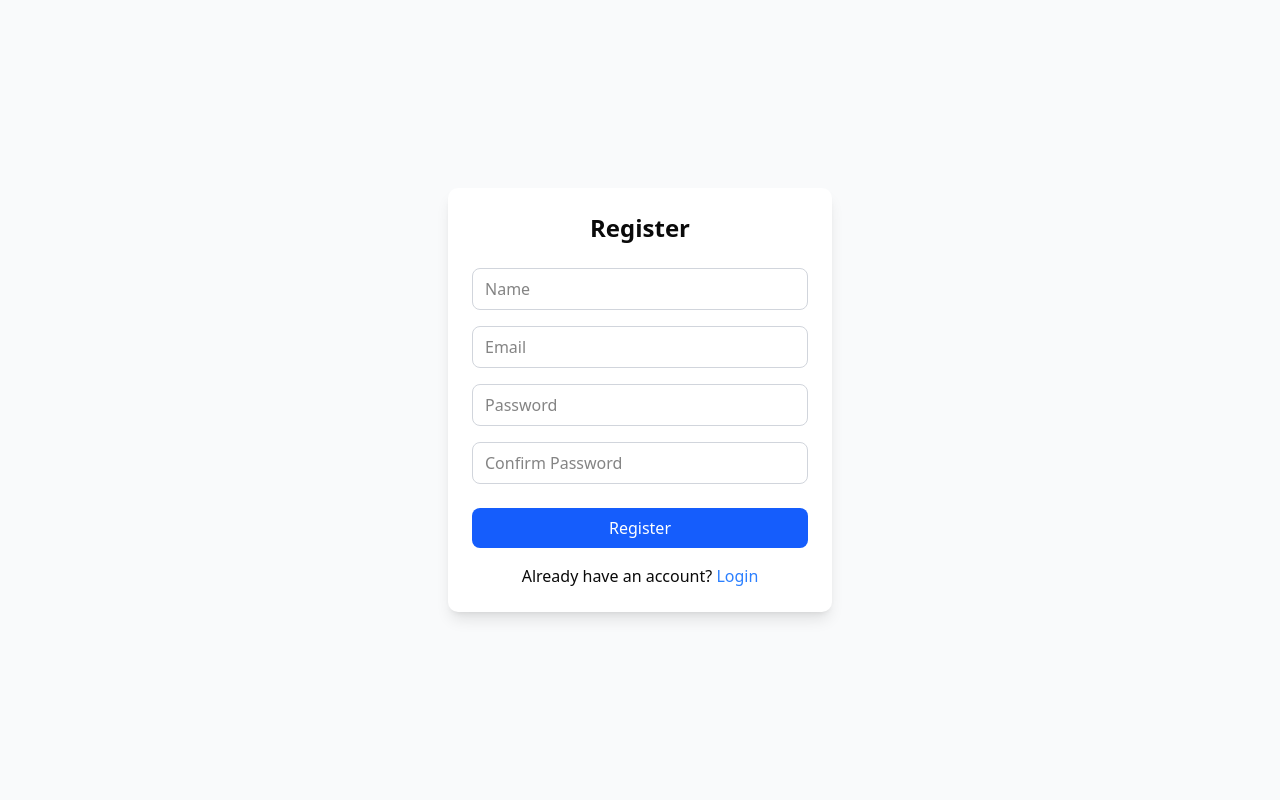
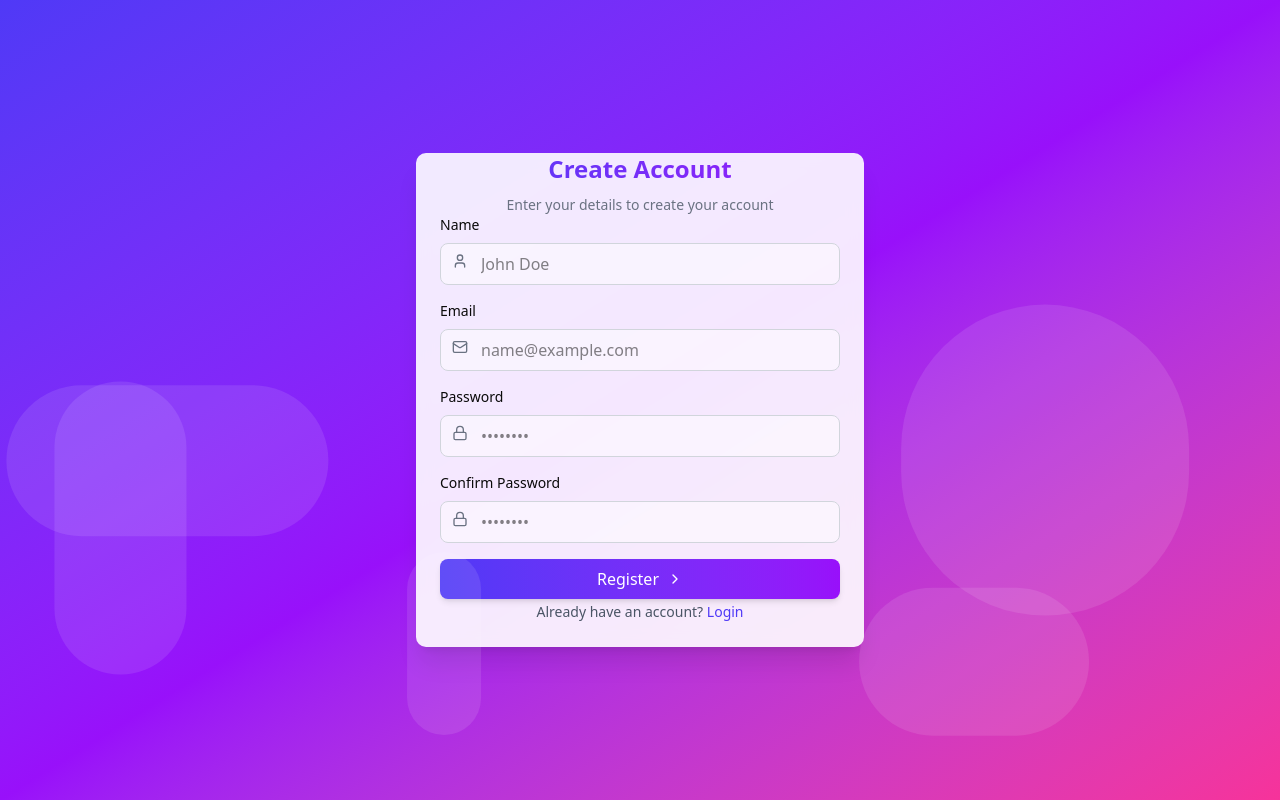
Before and after one commit to darshanbhere7/AlgoTraceX, a React (Vite) app in the folder frontend/: page /register in a window 1280 px wide. Built offline with nearby package versions, Linux system fonts and the light colour scheme.

Commit message:
register page style updated

```diff
--- a/frontend/src/pages/Auth/Register.jsx
+++ b/frontend/src/pages/Auth/Register.jsx
@@ -1,7 +1,12 @@
 import { useState } from 'react';
 import { Link } from 'react-router-dom';
+import { motion } from 'framer-motion';
+import { ChevronRight, Mail, Lock, User, Loader2 } from 'lucide-react';
 import { Button } from '@/components/ui/button';
 import { Input } from '@/components/ui/input';
+import { Label } from '@/components/ui/label';
+import { Card, CardContent, CardDescription, CardFooter, CardHeader, CardTitle } from '@/components/ui/card';
+import { Alert, AlertDescription } from '@/components/ui/alert';
 import { useAuth } from '../../context/AuthContext';
 
 const Register = () => {
@@ -34,61 +39,178 @@ const Register = () => {
   };
 
   return (
-    <div className="flex justify-center items-center min-h-screen bg-gray-50">
-      <div className="w-full max-w-sm p-6 bg-white rounded-lg shadow-lg">
-        <h2 className="text-2xl font-semibold text-center mb-6">Register</h2>
+    <div className="flex justify-center items-center min-h-screen w-full bg-gradient-to-br from-indigo-600 via-purple-600 to-pink-500">
+      <div className="absolute inset-0 bg-grid-white/[0.05] bg-grid-white/[0.05]" />
+
+      <motion.div
+        initial={{ opacity: 0, y: 20 }}
+        animate={{ opacity: 1, y: 0 }}
+        transition={{ duration: 0.5 }}
+        className="w-full max-w-md p-4 sm:p-0"
+      >
+        <Card className="backdrop-blur-sm bg-white/90 border-0 shadow-xl">
+          <CardHeader className="space-y-1">
+            <motion.div
+              initial={{ scale: 0.95 }}
+              animate={{ scale: 1 }}
+              transition={{
+                type: "spring",
+                stiffness: 400,
+                damping: 17
+              }}
+            >
+              <CardTitle className="text-2xl font-bold text-center bg-gradient-to-r from-indigo-600 to-purple-600 bg-clip-text text-transparent">
+                Create Account
+              </CardTitle>
+            </motion.div>
+            <CardDescription className="text-center text-gray-500">
+              Enter your details to create your account
+            </CardDescription>
+          </CardHeader>
+          <CardContent className="space-y-4">
             {(validationError || error) && (
-          <div className="mb-4 text-red-600">{validationError || error}</div>
+              <motion.div
+                initial={{ opacity: 0, height: 0 }}
+                animate={{ opacity: 1, height: 'auto' }}
+                transition={{ duration: 0.3 }}
+              >
+                <Alert variant="destructive" className="border-red-500/50 bg-red-500/10 text-red-600">
+                  <AlertDescription>{validationError || error}</AlertDescription>
+                </Alert>
+              </motion.div>
             )}
-        <form onSubmit={handleSubmit}>
-          <div className="mb-4">
+
+            <form onSubmit={handleSubmit} className="space-y-4">
+              <div className="space-y-2">
+                <Label htmlFor="name" className="text-sm font-medium">
+                  Name
+                </Label>
+                <div className="relative">
+                  <User className="absolute left-3 top-2.5 h-4 w-4 text-gray-500" />
                   <Input
+                    id="name"
                     type="text"
-              placeholder="Name"
+                    placeholder="John Doe"
                     value={name}
                     onChange={(e) => setName(e.target.value)}
+                    className="pl-10 bg-white/50 focus:bg-white transition-all duration-300"
                     required
                   />
                 </div>
-          <div className="mb-4">
+              </div>
+
+              <div className="space-y-2">
+                <Label htmlFor="email" className="text-sm font-medium">
+                  Email
+                </Label>
+                <div className="relative">
+                  <Mail className="absolute left-3 top-2.5 h-4 w-4 text-gray-500" />
                   <Input
+                    id="email"
                     type="email"
-              placeholder="Email"
+                    placeholder="name@example.com"
                     value={email}
                     onChange={(e) => setEmail(e.target.value)}
+                    className="pl-10 bg-white/50 focus:bg-white transition-all duration-300"
                     required
                   />
                 </div>
-          <div className="mb-4">
+              </div>
+
+              <div className="space-y-2">
+                <Label htmlFor="password" className="text-sm font-medium">
+                  Password
+                </Label>
+                <div className="relative">
+                  <Lock className="absolute left-3 top-2.5 h-4 w-4 text-gray-500" />
                   <Input
+                    id="password"
                     type="password"
-              placeholder="Password"
+                    placeholder="••••••••"
                     value={password}
                     onChange={(e) => setPassword(e.target.value)}
+                    className="pl-10 bg-white/50 focus:bg-white transition-all duration-300"
                     required
                   />
                 </div>
-          <div className="mb-6">
+              </div>
+
+              <div className="space-y-2">
+                <Label htmlFor="confirmPassword" className="text-sm font-medium">
+                  Confirm Password
+                </Label>
+                <div className="relative">
+                  <Lock className="absolute left-3 top-2.5 h-4 w-4 text-gray-500" />
                   <Input
+                    id="confirmPassword"
                     type="password"
-              placeholder="Confirm Password"
+                    placeholder="••••••••"
                     value={confirmPassword}
                     onChange={(e) => setConfirmPassword(e.target.value)}
+                    className="pl-10 bg-white/50 focus:bg-white transition-all duration-300"
                     required
                   />
                 </div>
+              </div>
+
               <Button
                 type="submit"
-            className="w-full bg-blue-500 text-white py-2 rounded"
+                className="w-full bg-gradient-to-r from-indigo-600 to-purple-600 hover:from-indigo-700 hover:to-purple-700 text-white font-medium py-2 rounded-md transition-all duration-300 shadow-md hover:shadow-lg"
                 disabled={isLoading}
               >
-            {isLoading ? 'Registering...' : 'Register'}
+                {isLoading ? (
+                  <>
+                    <Loader2 className="mr-2 h-4 w-4 animate-spin" /> Registering...
+                  </>
+                ) : (
+                  <>
+                    Register <ChevronRight className="ml-2 h-4 w-4" />
+                  </>
+                )}
               </Button>
             </form>
-        <div className="mt-4 text-center">
-          <span>Already have an account? </span>
-          <Link to="/login" className="text-blue-500">Login</Link>
-        </div>
+          </CardContent>
+          <CardFooter className="flex justify-center pb-6">
+            <motion.div
+              whileHover={{ scale: 1.02 }}
+              transition={{ type: "spring", stiffness: 400, damping: 10 }}
+            >
+              <span className="text-sm text-gray-600">Already have an account? </span>
+              <Link
+                to="/login"
+                className="text-sm font-medium text-indigo-600 hover:text-indigo-700 hover:underline transition-colors"
+              >
+                Login
+              </Link>
+            </motion.div>
+          </CardFooter>
+        </Card>
+      </motion.div>
+
+      {/* Animated background elements */}
+      <div className="absolute inset-0 overflow-hidden pointer-events-none">
+        {[...Array(5)].map((_, i) => (
+          <motion.div
+            key={i}
+            className="absolute bg-white/10 rounded-full"
+            style={{
+              width: Math.random() * 300 + 50,
+              height: Math.random() * 300 + 50,
+              left: `${Math.random() * 100}%`,
+              top: `${Math.random() * 100}%`,
+            }}
+            animate={{
+              x: [0, Math.random() * 100 - 50],
+              y: [0, Math.random() * 100 - 50],
+            }}
+            transition={{
+              duration: Math.random() * 10 + 20,
+              repeat: Infinity,
+              repeatType: "reverse",
+              ease: "easeInOut",
+            }}
+          />
+        ))}
       </div>
     </div>
   );
```
Lines whose indentation alone changed are shown as unchanged.
